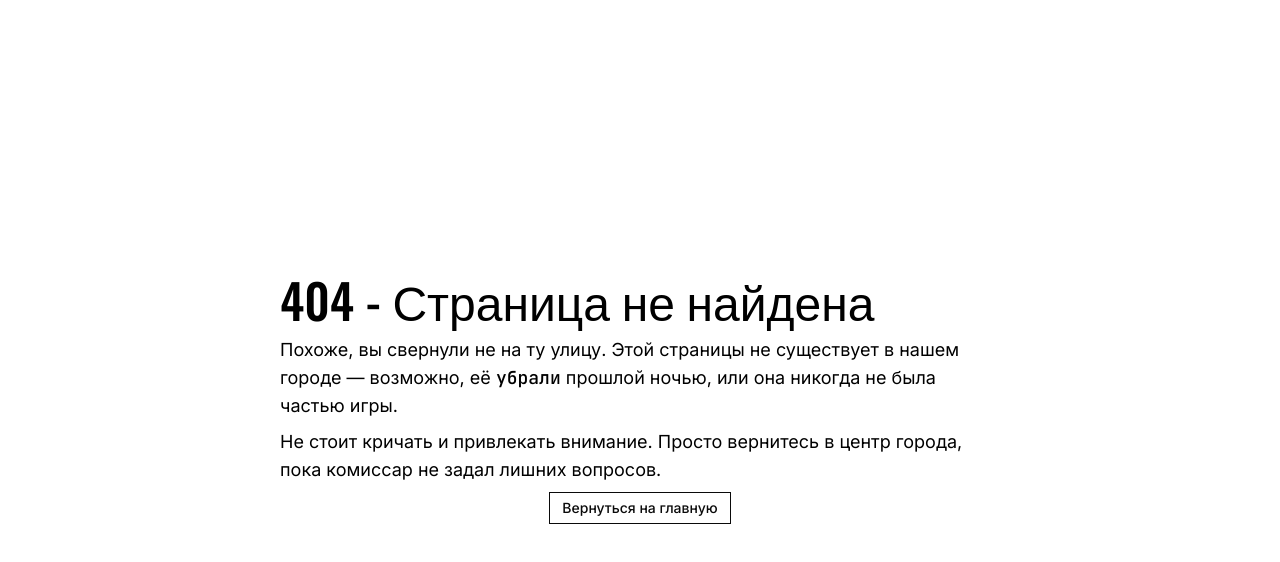
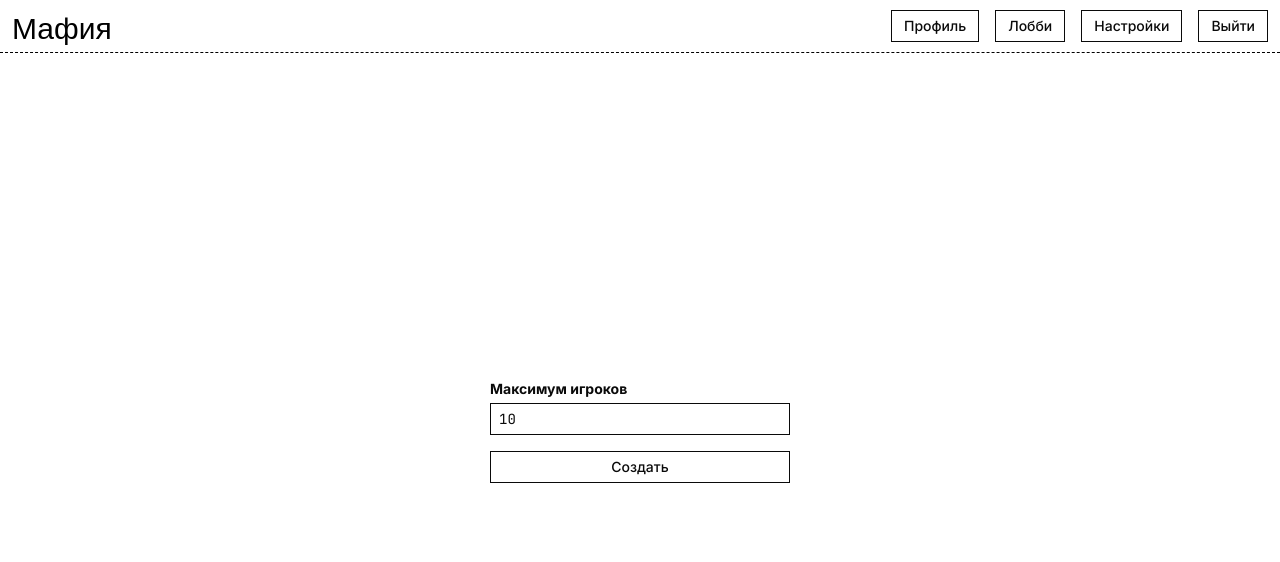
Before and after one commit to decisivestrike/mafia-client, a Next.js app: page /lobbies/create in a window 1280 px wide. Before the commit this address had no page. Shown: the top 562 px of the page. Built offline with nearby package versions, Linux system fonts and the light colour scheme; no server answers.

Commit message:
feat: implement lobby creation

```diff
--- /dev/null
+++ b/src/app/(main)/lobbies/[id]/page.tsx
@@ -0,0 +1,3 @@
+export default function LobbyPage() {
+  return <div>Лобби</div>;
+}
--- /dev/null
+++ b/src/app/(main)/lobbies/create/page.tsx
@@ -0,0 +1,5 @@
+import { CreateLobbyForm } from '@/entities/lobby/components/CreateLobbyForm';
+
+export default function CreateLobbyPage() {
+  return <CreateLobbyForm />;
+}
--- a/src/app/(main)/lobbies/page.tsx
+++ b/src/app/(main)/lobbies/page.tsx
@@ -1,9 +1,11 @@
+import { CreateLobbyButton } from '@/entities/lobby/components/CreateLobbyButton';
 import { LobbyList } from '@/entities/lobby/components/LobbyList';
 
 export default function LobbiesPage() {
   return (
-    <div>
+    <div className="flex flex-col gap-5">
       <LobbyList />
+      <CreateLobbyButton />
     </div>
   );
 }
--- /dev/null
+++ b/src/entities/lobby/components/CreateLobbyButton.tsx
@@ -0,0 +1,16 @@
+'use client';
+
+import { useRouter } from 'next/navigation';
+import { useCallback } from 'react';
+import { Button } from '@/shared/components';
+
+export function CreateLobbyButton() {
+  const router = useRouter();
+
+  const goToCreationPage = useCallback(
+    () => router.push('/lobbies/create'),
+    [router],
+  );
+
+  return <Button onClick={goToCreationPage}>Создать</Button>;
+}
--- a/src/entities/lobby/components/CreateLobbyForm.tsx
+++ b/src/entities/lobby/components/CreateLobbyForm.tsx
@@ -4,7 +4,11 @@ import { Form } from '@base-ui/react';
 import { useQueryClient } from '@tanstack/react-query';
 import { useCallback, useState } from 'react';
 import { createLobby } from '../api/create-lobby';
-import { createLobbySchema } from '../schemas/create-lobby-schema';
+import {
+  createLobbySchema,
+  maxPlayers,
+  minPlayers,
+} from '../schemas/create-lobby-schema';
 import { type ErrorMessages, validateForm } from '@/features/auth/common/validator';
 import { Button, Field } from '@/shared/components';
 
@@ -23,9 +27,9 @@ export function CreateLobbyForm() {
         return;
       }
 
-      const { maxPlayer } = result.data;
-      await createLobby(Number(maxPlayer));
+      const { maxPlayers } = result.data;
 
+      await createLobby(maxPlayers);
       await queryClient.invalidateQueries({ queryKey: ['lobbies'] });
     },
     [queryClient],
@@ -37,9 +41,14 @@ export function CreateLobbyForm() {
       onFormSubmit={onSubmit}
       className="flex w-75 flex-col gap-4"
     >
-      <Field.Root name="maxPlayer">
+      <Field.Root name="maxPlayers">
         <Field.Label>Максимум игроков</Field.Label>
-        <Field.Control type="number" min={2} max={50} defaultValue={10} />
+        <Field.Control
+          type="number"
+          min={minPlayers}
+          max={maxPlayers}
+          defaultValue={10}
+        />
         <Field.Error />
       </Field.Root>
       <Button type="submit">Создать</Button>
--- a/src/entities/lobby/schemas/create-lobby-schema.ts
+++ b/src/entities/lobby/schemas/create-lobby-schema.ts
@@ -2,11 +2,13 @@ import * as z from 'zod';
 
 export type CreateLobbySchema = z.infer<typeof createLobbySchema>;
 
+export const minPlayers = 5;
+export const maxPlayers = 12;
+
 export const createLobbySchema = z.object({
-  maxPlayer: z
-    .string()
+  maxPlayers: z.coerce
+    .number()
     .min(1, 'Укажите количество игроков')
-    .refine(v => !Number.isNaN(Number(v)), 'Должно быть числом')
-    .refine(v => Number(v) >= 2, 'Минимум 2 игрока')
-    .refine(v => Number(v) <= 50, 'Максимум 50 игроков'),
+    .min(minPlayers, `Минимум ${minPlayers} игроков`)
+    .max(maxPlayers, `Максимум ${maxPlayers} игроков`),
 });
```
